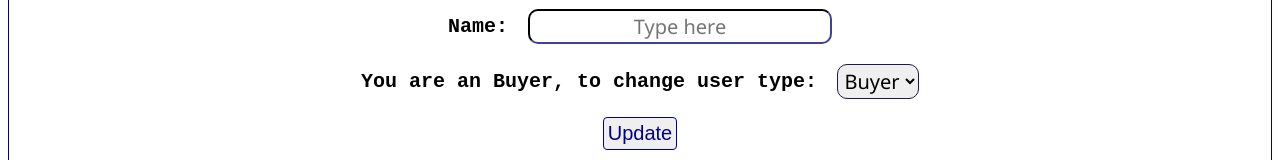
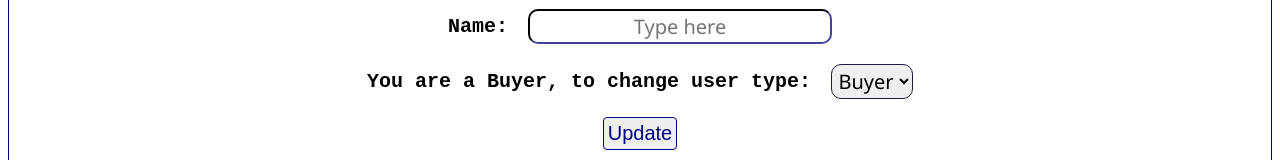
Before and after one commit to 765sayan/basic_online_marketplace_full_stack_web_project, a React (Vite) app in the folder frontend/: page /seller/profile in a window 1280 px wide. Shown: the part 323-483 px from the top of the page. Built offline with nearby package versions, Linux system fonts and the light colour scheme; no server answers; sample sign-in values are in the browser's storage.

Commit message:
refactor: :art: code refactored

```diff
--- a/frontend/src/pages/SellerProfilePage.jsx
+++ b/frontend/src/pages/SellerProfilePage.jsx
@@ -140,7 +140,7 @@ export default function SellerProfilePage(props) {
             </div>
             <div className="auth-comp-input-sections">
               <label className="auth-comp-labels">
-                You are an{" "}
+                You are a{" "}
                 {userProfileInfoState.usertype === "admin" ? "Seller" : "Buyer"}
                 , to change user type:{" "}
               </label>
```
